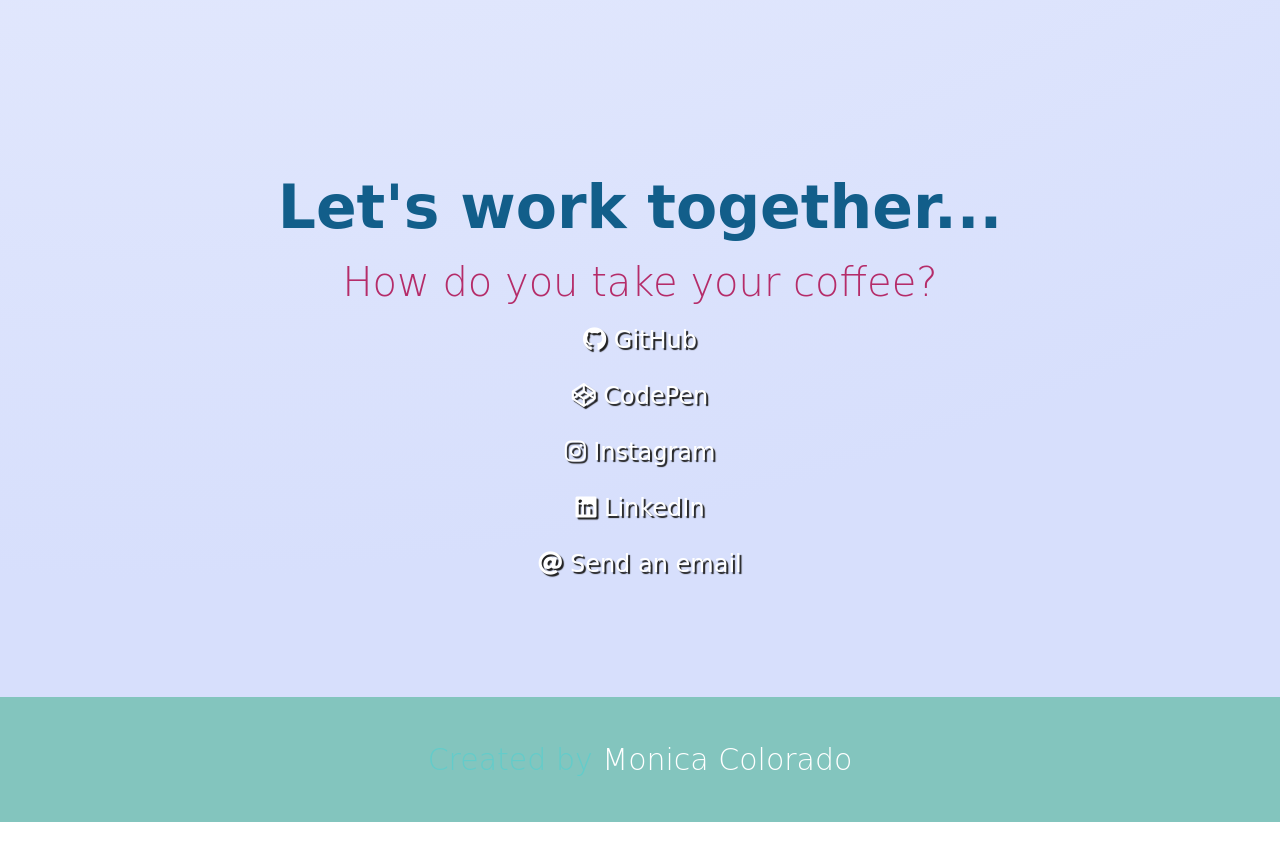
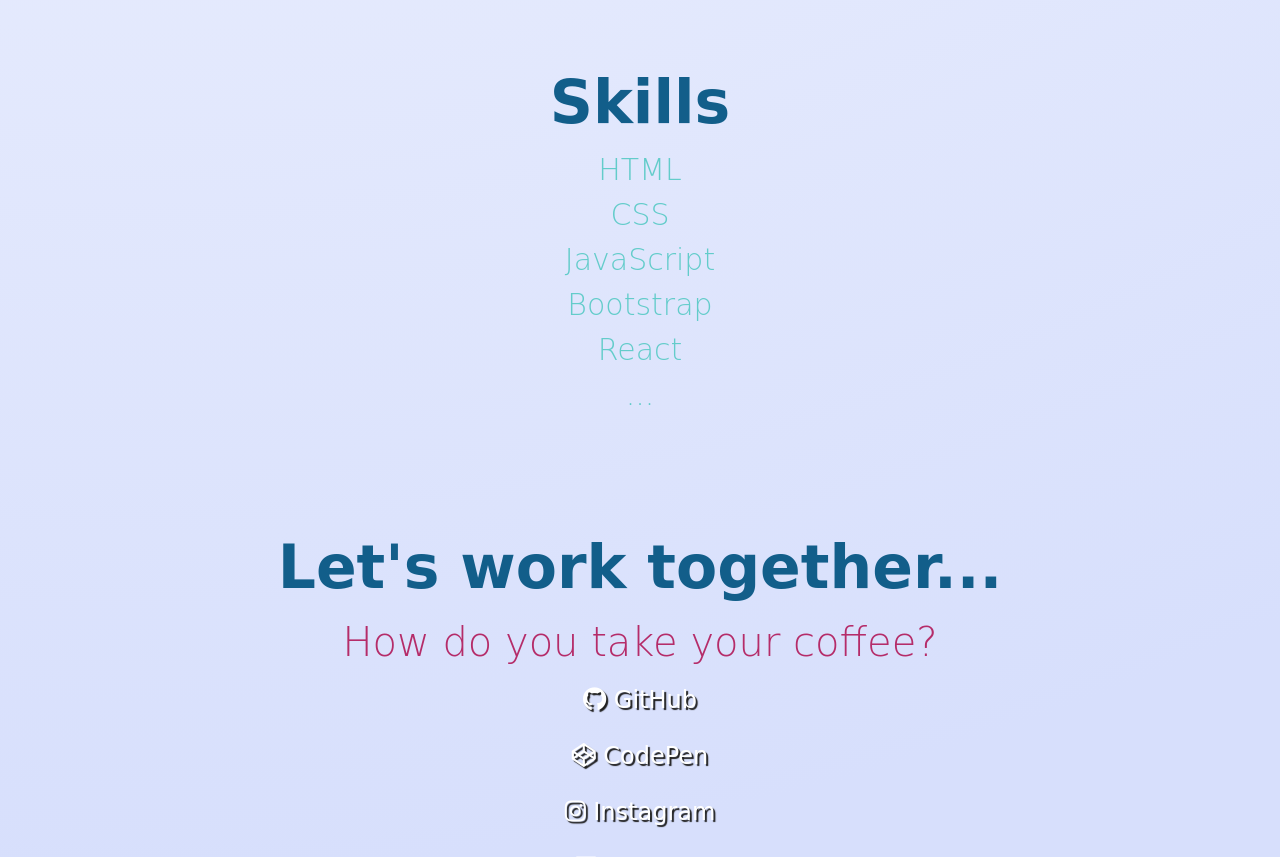
Before and after one commit to monycka/personal-portfolio-webpage, a plain HTML site: page index.html in a window 1280 px wide. Shown: the part 2595-3452 px from the top of the page. Before the commit the page ends 3417 px from the top, so only its background shows below. Drawn offline with Linux system fonts and the light colour scheme; a web font is replaced by a local one.

Commit message:
Added a skills section

```diff
--- a/index.html
+++ b/index.html
@@ -194,6 +194,18 @@
         </div>
       </section>
 
+      <section id="skills" class="skills-sections">
+        <div class="skills-section-header">
+          <h2>Skills</h2>
+          <p>HTML</p>
+          <p>CSS</p>
+          <p>JavaScript</p>
+          <p>Bootstrap</p>
+          <p>React</p>
+          <p>...</p>
+        </div>
+      </section>
+
       <section id="contact" class="contact-section">
         <div class="contact-section-header">
           <h2>Let's work together...</h2>
```
